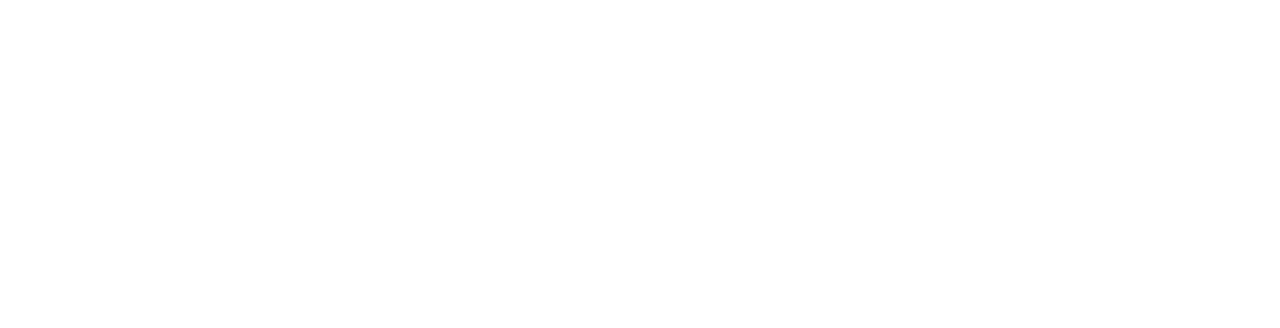
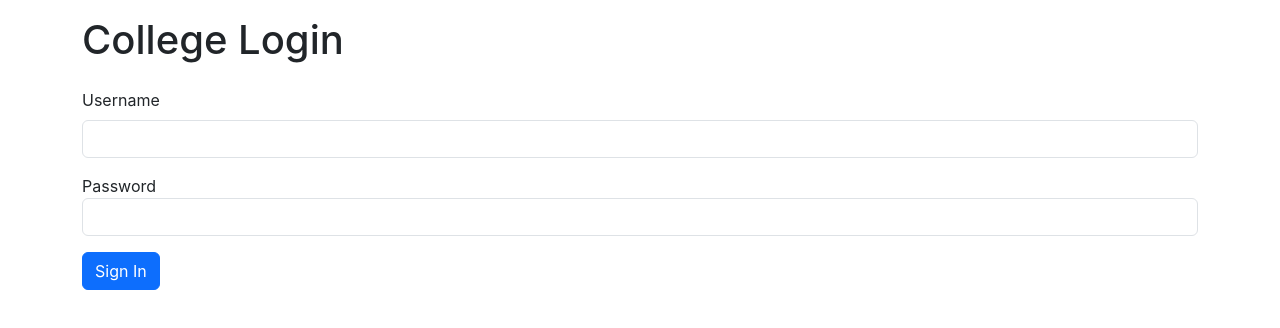
Before and after one commit to Sree1710/course-app-frontend, a React (Create React App) app: page /clglogin in a window 1280 px wide. Before the commit this address had no page. Shown: the top 328 px of the page. Built offline with nearby package versions, Linux system fonts and the light colour scheme.

Commit message:
ClgLogin component completed

```diff
--- a/src/App.js
+++ b/src/App.js
@@ -7,6 +7,7 @@
 import StudReg from './Components/StudReg';
 import StudLogin from './Components/StudLogin';
 import StudProfile from './Components/StudProfile';
+import ClgLogin from './Components/ClgLogin';
 
 
 function App() {
@@ -21,6 +22,7 @@
       <Route path='/studreg' exact element={<StudReg/>}/>
       <Route path='/studlogin' exact element={<StudLogin/>}/>
       <Route path='/studprofile' exact element={<StudProfile/>}/>
+      <Route path='/clglogin' exact element={<ClgLogin/>}/>
      </Routes>
      </BrowserRouter>
     </div>
--- /dev/null
+++ b/src/Components/ClgLogin.jsx
@@ -0,0 +1,59 @@
+import axios from 'axios'
+import React, { useState } from 'react'
+import { useNavigate } from 'react-router-dom'
+
+const ClgLogin = () => {
+    const [inputField,setInputField]=useState(
+        {username:"",password:""}
+    )
+
+    const apiLink="http://localhost:3001/clglogin"
+    const navigate=useNavigate()
+
+    const inputHandler=(event)=>{
+        setInputField({...inputField,[event.target.name]:event.target.value})
+    }
+
+    const readValue=()=>{
+        axios.post(apiLink,inputField).then(
+          (Response)=>{
+            if (Response.data.status=="success") {
+                let clgname=Response.data.data.clgName
+                sessionStorage.setItem("clgname",clgname)
+                navigate("/clgviewstud")
+            } else {
+                alert("Invalid Username Or Password !!!")
+            }
+          }
+        )
+    }
+  return (
+    <div>
+        <div className="container">
+            <div className="row">
+                <div className="col col-12 col-sm-12 col-md-12 col-lg-12 col-xl-12 col-xxl-12">
+                    <div className="row g-3">
+                        <div className="col col-12 col-sm-12 col-md-12 col-lg-12 col-xl-12 col-xxl-12"></div>
+                        <div className="col col-12 col-sm-12 col-md-12 col-lg-12 col-xl-12 col-xxl-12">
+                            <h1>College Login</h1>
+                        </div>
+                        <div className="col col-12 col-sm-12 col-md-12 col-lg-12 col-xl-12 col-xxl-12">
+                            <label htmlFor="" className="form-label">Username</label>
+                            <input onChange={inputHandler} type="text" className="form-control" name="username" value={inputField.username} />
+                        </div>
+                        <div className="col col-12 col-sm-12 col-md-12 col-lg-12 col-xl-12 col-xxl-12">
+                            <label htmlFor="" className="form label">Password</label>
+                            <input onChange={inputHandler} type="password" name="password" id="" className="form-control" value={inputField.password} />
+                        </div>
+                        <div className="col col-12 col-sm-12 col-md-12 col-lg-12 col-xl-12 col-xxl-12">
+                            <button onClick={readValue} className="btn btn-primary">Sign In</button>
+                        </div>
+                    </div>
+                </div>
+            </div>
+        </div>
+    </div>
+  )
+}
+
+export default ClgLogin
```
